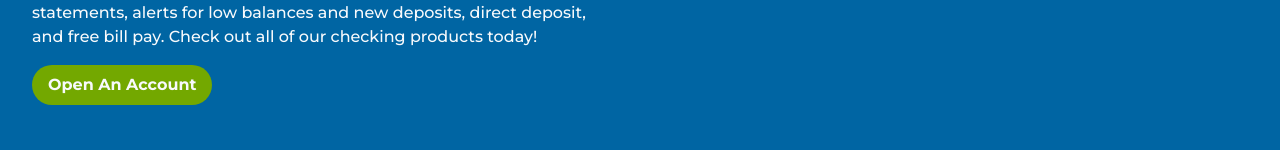
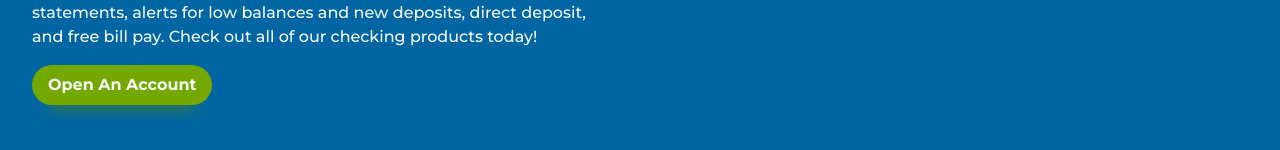
Before and after one commit to Dillonzellis/Telco-React, a React (Vite) app: page / in a window 1280 px wide. Shown: the part 743-893 px from the top of the page. Built offline with nearby package versions, Linux system fonts and the light colour scheme; a web font is replaced by a local one.

Commit message:
button shadow

```diff
--- a/src/components/Button.jsx
+++ b/src/components/Button.jsx
@@ -4,7 +4,7 @@ function Button({ btnLink, btnText }) {
   return (
     <div>
       <a
-        className="inline-flex rounded-full bg-accent-400 px-4 py-2 font-bold capitalize"
+        className="btn-shadow inline-flex rounded-full bg-accent-400 px-4 py-2 font-bold capitalize"
         href={btnLink}
         target="_blank"
         rel="noopener noreferrer"
--- a/src/index.css
+++ b/src/index.css
@@ -10,3 +10,9 @@
   -moz-box-shadow: -13px 8px 13px -2px rgba(0, 0, 0, 0.3),
     -69px 70px 0px -53px hsl(240, 2%, 64%);
 }
+
+.btn-shadow {
+  box-shadow: 0 1.125em 1em -1em hsl(79, 96%, 27%);
+  -webkit-box-shadow: 0 1.125em 1em -1em hsl(79, 96%, 27%);
+  -moz-box-shadow: 0 1.125em 1em -1em hsl(79, 96%, 27%);
+}
```
